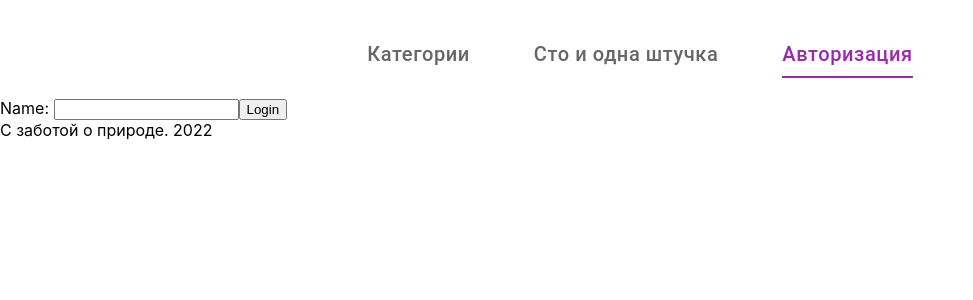
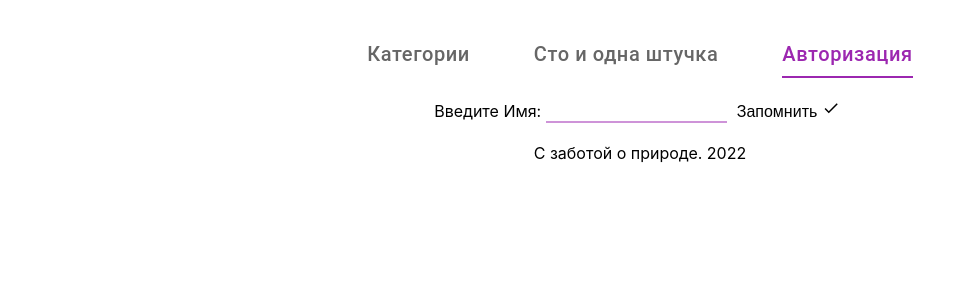
Before and after one commit to Alex-Weise/App-with-route, a React (Create React App) app: page /login in a window 1280 px wide. Shown: the top 300 px of the page, without its empty margins (0-973 px from the left). Built offline with nearby package versions, Linux system fonts and the light colour scheme.

Commit message:
Добавил стили в main

```diff
--- a/src/Components/Cards/index.tsx
+++ b/src/Components/Cards/index.tsx
@@ -4,6 +4,7 @@ import Button from '@mui/material/Button';
 import KeyboardArrowLeft from '@mui/icons-material/KeyboardArrowLeft';
 import KeyboardArrowRight from '@mui/icons-material/KeyboardArrowRight';
 import { Link } from "react-router-dom";
+import style from "./styles.module.scss"
 
 type TCard = {
   title: string,
@@ -29,10 +30,11 @@ const Card:FC<TCard> = ({title, img, discr, id}) =>  {
   };
 
     return (
-        <div>
-          <div>
-            <img src={img[activeStep]} alt={title}/>
+        <div className={style.card}>
+          <div className={style.image}>
+            <img src={img[activeStep]} alt={title} className={style.img}/>
             <MobileStepper
+              className={style.stepper}
               steps={maxSteps}
               position="static"
               activeStep={activeStep}
@@ -47,9 +49,8 @@ const Card:FC<TCard> = ({title, img, discr, id}) =>  {
               />
           </div>
           <span>
-            <h3><Link to={`/products/${id}`}> {title} </Link></h3>
-            <p >
-          {discr}</p>
+            <h3><Link to={`/products/${id}`} className={style.title}> {title} </Link></h3>
+            <p className={style.text}>{discr}</p>
           </span>
         </div>
     );
--- a/src/Components/Cards/styles.module.scss
+++ b/src/Components/Cards/styles.module.scss
@@ -1,5 +1,6 @@
 .card {
-    width: 49%;
+    margin: 5px;
+    width: 48%;
     border-radius: 5px;
     box-shadow: 2px 2px 5px 2px rgba(0,0,0,.35);
     background-color: transparent;
@@ -25,14 +26,25 @@
   }
 
   .img {
+    margin: 3px;
     display: block;
     width: 100%;
     object-fit: fill;
+    max-width: 200px;
+    max-height: 170px;
     overflow: hidden;
+    border-radius: 5px;
   }
 
   .title {
     text-align: center;
     font-size: 18px;
     color: #F90B6D;
+    text-decoration: none
   };
+
+  .stepper {
+    background-color: transparent;
+    text-align: start;
+    max-width: 200px;
+  }
--- a/src/Components/Category/index.tsx
+++ b/src/Components/Category/index.tsx
@@ -2,6 +2,7 @@ import { CircularProgress } from "@mui/material";
 import { useState, useEffect } from "react";
 import { Link } from "react-router-dom";
 import { CategoryCards } from "./CategoryCards";
+import style from "./styles.module.scss";
 
 const Category = () => {
     const [category, setCat] = useState<string[]>([])
@@ -19,7 +20,7 @@ const Category = () => {
     if (isError) return (<h2>Произошла ошибка</h2>)
 
     return (
-        <section>
+        <section className={style.category}>
             { isLoading ? <CircularProgress /> :
              category.map( (item, index) => {
                 return (
--- /dev/null
+++ b/src/Components/Category/styles.module.scss
@@ -0,0 +1,3 @@
+.category {
+    font-size: 20px;
+}
--- a/src/Components/Home/index.tsx
+++ b/src/Components/Home/index.tsx
@@ -2,6 +2,7 @@ import CircularProgress from "@mui/material/CircularProgress";
 import { useEffect, useState } from "react";
 import { TContent } from "../../type/type";
 import { Card } from "../Cards";
+import style from "./styles.module.scss"
 
 export const DEFAULT_REQUEST_LIMIT = 12;
 export const DEFAULT_URL = `https://dummyjson.com/products?limit=${DEFAULT_REQUEST_LIMIT}`;
@@ -22,7 +23,7 @@ const Home = () => {
     if (isError) return (<h2>Произошла ошибка</h2>)
 
     return (
-        <section>
+        <section className={style.cards}>
             { isLoading ? <CircularProgress /> :
             products.map( (item) => {
                 return (<Card title={item.brand} img={item.images} id={item.id}
--- a/src/Components/Home/styles.module.scss
+++ b/src/Components/Home/styles.module.scss
@@ -0,0 +1,9 @@
+.cards {
+    display: flex;
+    flex-wrap: wrap;
+    width: 80%;
+    flex-direction: row;
+    justify-content: space-evenly;
+    margin-left: auto;
+    margin-right: auto;
+}
--- a/src/Components/Login/index.tsx
+++ b/src/Components/Login/index.tsx
@@ -1,6 +1,8 @@
 import { SyntheticEvent } from "react";
 import { useLocation, useNavigate } from "react-router-dom";
 import { useAuth } from "../../hook/useAuth";
+import style from "./styles.module.scss"
+import CheckIcon from '@mui/icons-material/Check';
 
 
 const Login = () => {
@@ -20,10 +22,10 @@ const Login = () => {
     return (
         <section>
             <form onSubmit={handleSubmit}>
-                <label>
-                    Name: <input name="username"></input>
+                <label className={style.login}>
+                    Введите Имя: <input name="username" className={style.input}></input>
                 </label>
-                <button type="submit">Login</button>
+                <button type="submit" className={style.button}>Запомнить <CheckIcon sx={{color: "black", fontSize: 18}}/></button>
             </form>
         </section>
     )
--- /dev/null
+++ b/src/Components/Login/styles.module.scss
@@ -0,0 +1,21 @@
+.login {
+    font-size: 16px;
+}
+.button {
+    margin-left: 4px;
+    background-color: transparent;
+    border: none;
+    cursor: pointer;
+    font-size: 16px;
+    &:hover {
+        background-color: #f2d9f6;
+    }
+}
+
+.input {
+    border: none;
+    border-bottom: 2px solid #ce93d8;
+    &:hover {
+        background-color: #f2d9f6;
+    }
+}
--- a/src/Components/index.tsx
+++ b/src/Components/index.tsx
@@ -45,7 +45,7 @@ const GlobalPage = () => {
           <main className={style.main}>
               <Outlet />
           </main>
-          <footer> С заботой о природе. 2022</footer>
+          <footer className={style.footer}> С заботой о природе. 2022</footer>
         </>
     );
 };
--- a/src/Components/styles.module.scss
+++ b/src/Components/styles.module.scss
@@ -4,6 +4,13 @@
 
 .main {
     margin-top: 20px;
+    text-align: center;
+}
+
+.footer {
+    text-align: center;
+    margin-top: auto;
+    padding-top: 20px;
 }
 
 .tabs {
```
Also changed, not shown: done.png (added).
